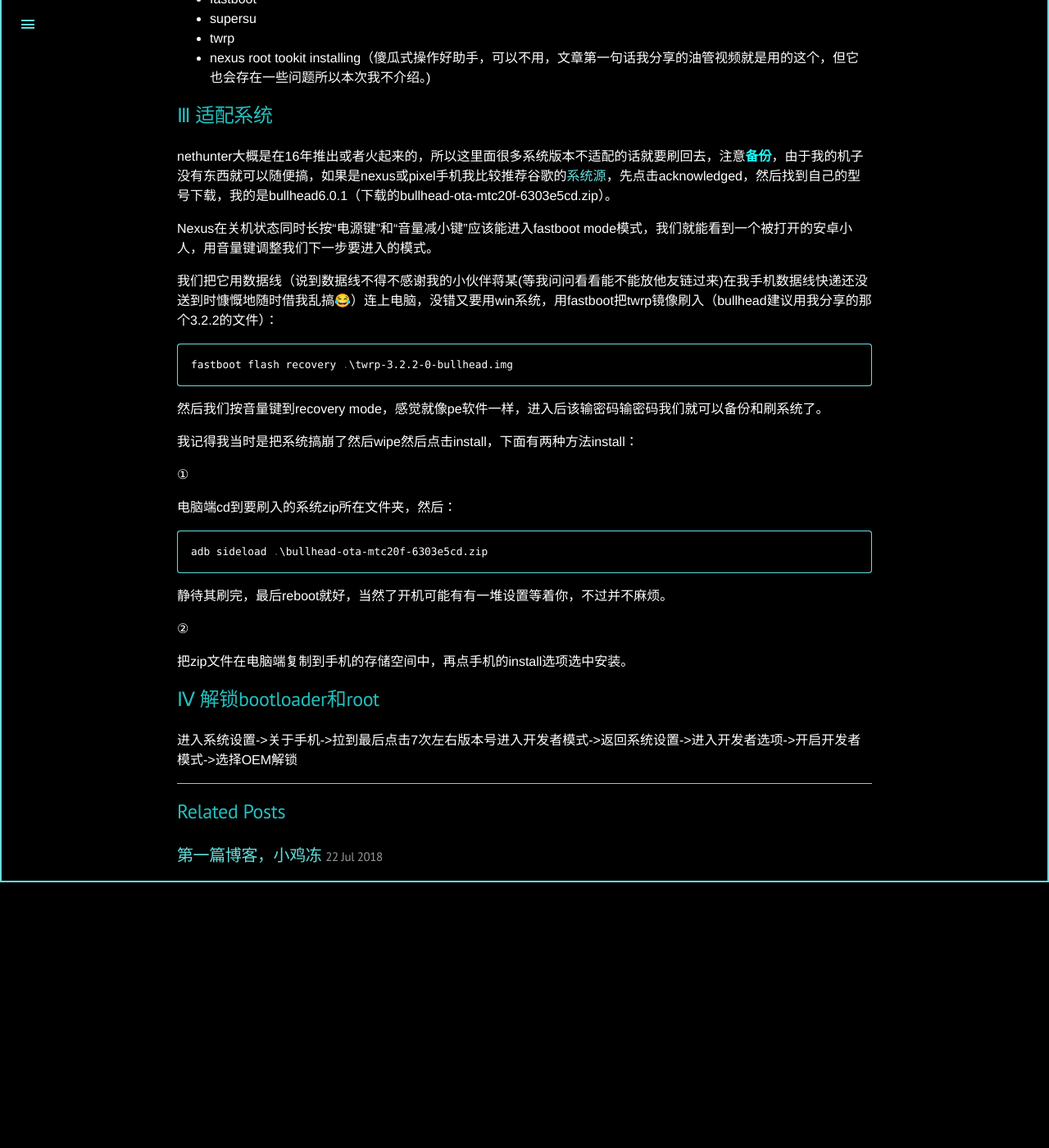
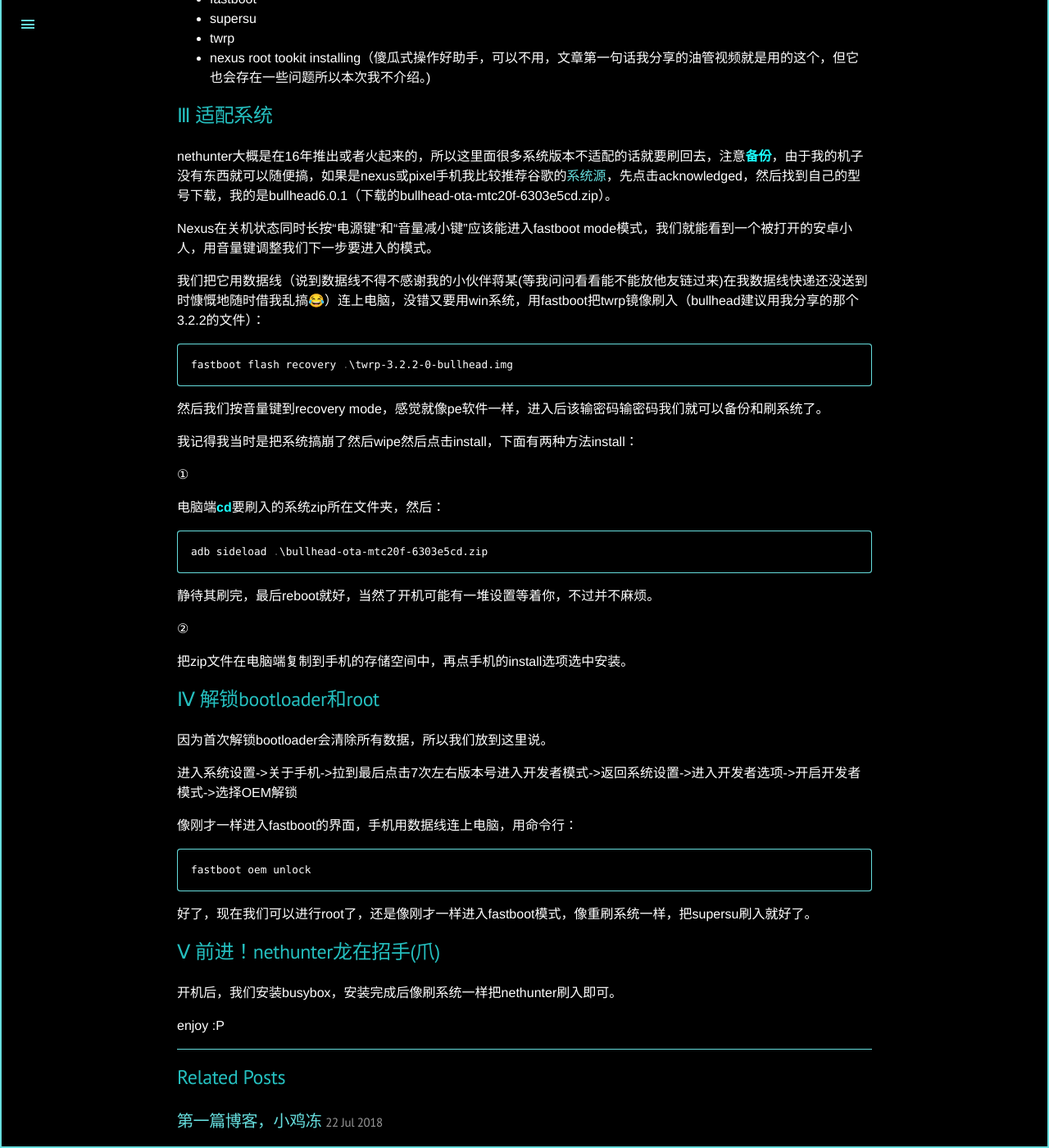
Before and after one commit to nec2017/nec2017.github.io, a Jekyll site: the page built from _posts/2018-8-24-nethunter.md, in a window 1280 px wide and 1400 px high, scrolled down 1829 px. Shown: the whole window at 82% size. Built offline with Jekyll 4.4.1, drawn with Linux system fonts in a browser that asks for light colours; before the commit the page ends 2905 px from its top, so only the background shows below that; some of the changed text lies outside the part shown.

Commit message:
update blog

````diff
--- a/_posts/2018-8-24-nethunter.md
+++ b/_posts/2018-8-24-nethunter.md
@@ -17,9 +17,9 @@
 
 ### Ⅰ 必看
 
-本文以<strong>Nexus5X</strong>为例（有一个很好的[英文指导视频](https://www.youtube.com/watch?v=XFmvn7_R9fs)在油管上，[官方文档](https://github.com/offensive-security/kali-nethunter/wiki)了解下）。我掉进去的第一个坑就是nethunter对硬件和系统的要求上，求求你们刷机前先看看我下面分享的这个表格（[原链接](https://github.com/offensive-security/kali-nethunter/wiki)）。
+本文以<strong>Nexus5X</strong>为例（有一个很好的[英文指导视频](https://www.youtube.com/watch?v=XFmvn7_R9fs)在油管上，还有[官方文档](https://github.com/offensive-security/kali-nethunter/wiki)也了解下）。我掉进去的第一个坑就是nethunter对硬件和系统的要求上，求求你们刷机前先看看我下面分享的这个表格（[原链接](https://github.com/offensive-security/kali-nethunter/wiki)）。
 
-我们先看有没有自己的机型（没有的话可以去油管上查好像有的还支持奥利奥，博主专门入的二手机来玩nethunter，这种系统装上去可能手机自身的安全性也会受到影响故不建议作为日常机，虽然本身安卓机除了谷歌大厂及时发布补丁基本其他厂子没那么关心漏洞问题），再看看手机的系统合不合适（不合适要刷入要求的）据说三星刷机就不保修了，大大们自己掂量吧：
+我们先看有没有自己的机型（没有的话可以去油管上查，好像有的还支持奥利奥，博主专门入的二手机来玩nethunter，这种系统装上去可能手机自身的安全性也会受到影响故不建议作为日常机，虽然本身安卓机除了谷歌大厂及时发布补丁基本其他厂子没那么关心漏洞问题），再看看手机的系统合不合适（不合适要刷入要求的）据说三星刷机root就不保修了，大大们自己掂量吧：
 
 |                     Device                      |                   Android Version                   |                            Notes                             |
 | :---------------------------------------------: | :-------------------------------------------------: | :----------------------------------------------------------: |
@@ -97,4 +97,20 @@
 
 ## Ⅳ 解锁bootloader和root
 
+因为首次解锁bootloader会清除所有数据，所以我们放到这里说。
+
 进入系统设置->关于手机->拉到最后点击7次左右版本号进入开发者模式->返回系统设置->进入开发者选项->开启开发者模式->选择OEM解锁
+
+像刚才一样进入fastboot的界面，手机用数据线连上电脑，用命令行：
+
+```powershell
+fastboot oem unlock
+```
+
+好了，现在我们可以进行root了，还是像刚才一样进入fastboot模式，像重刷系统一样，把supersu刷入就好了。
+
+## Ⅴ 前进！nethunter龙在招手(爪)
+
+开机后，我们安装busybox，安装完成后像刷系统一样把nethunter刷入即可。
+
+enjoy :P
````
Also changed, not shown: other parts of _posts/2018-8-24-nethunter.md (+4 -4 lines).
